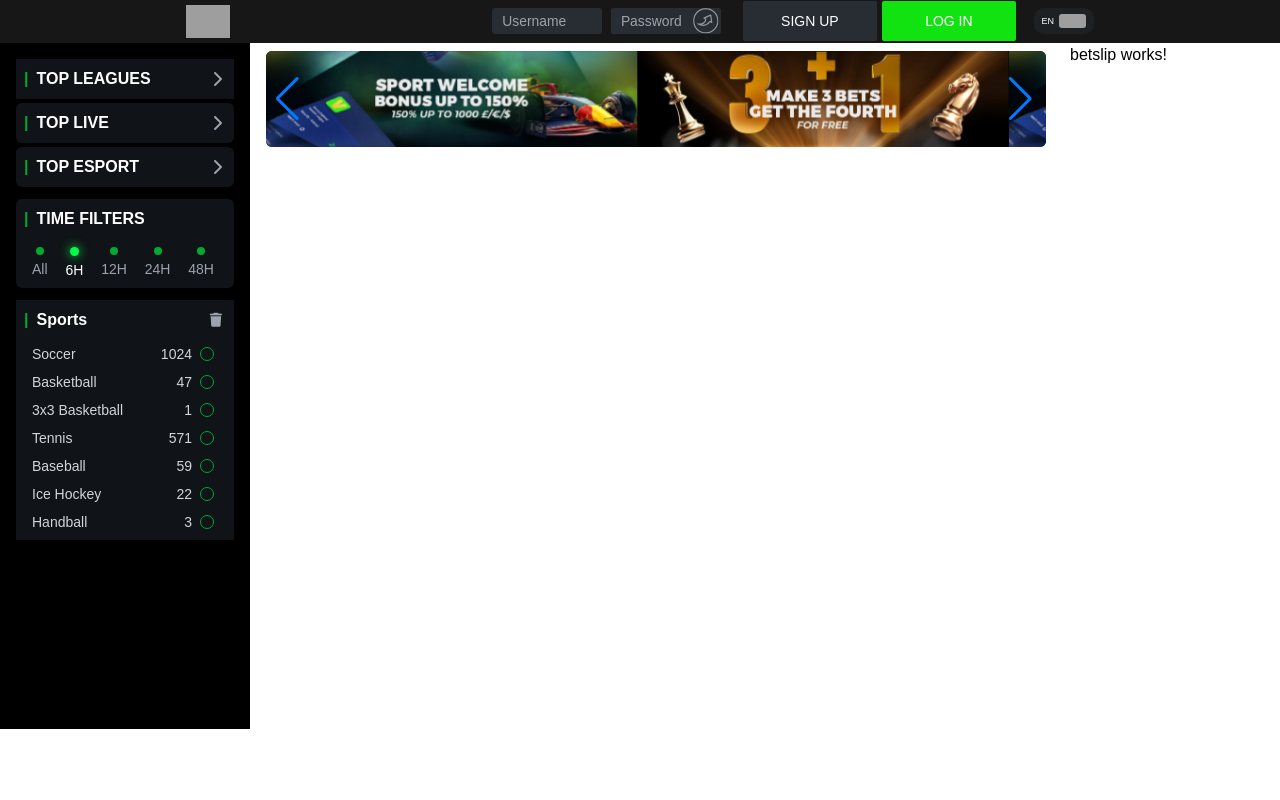
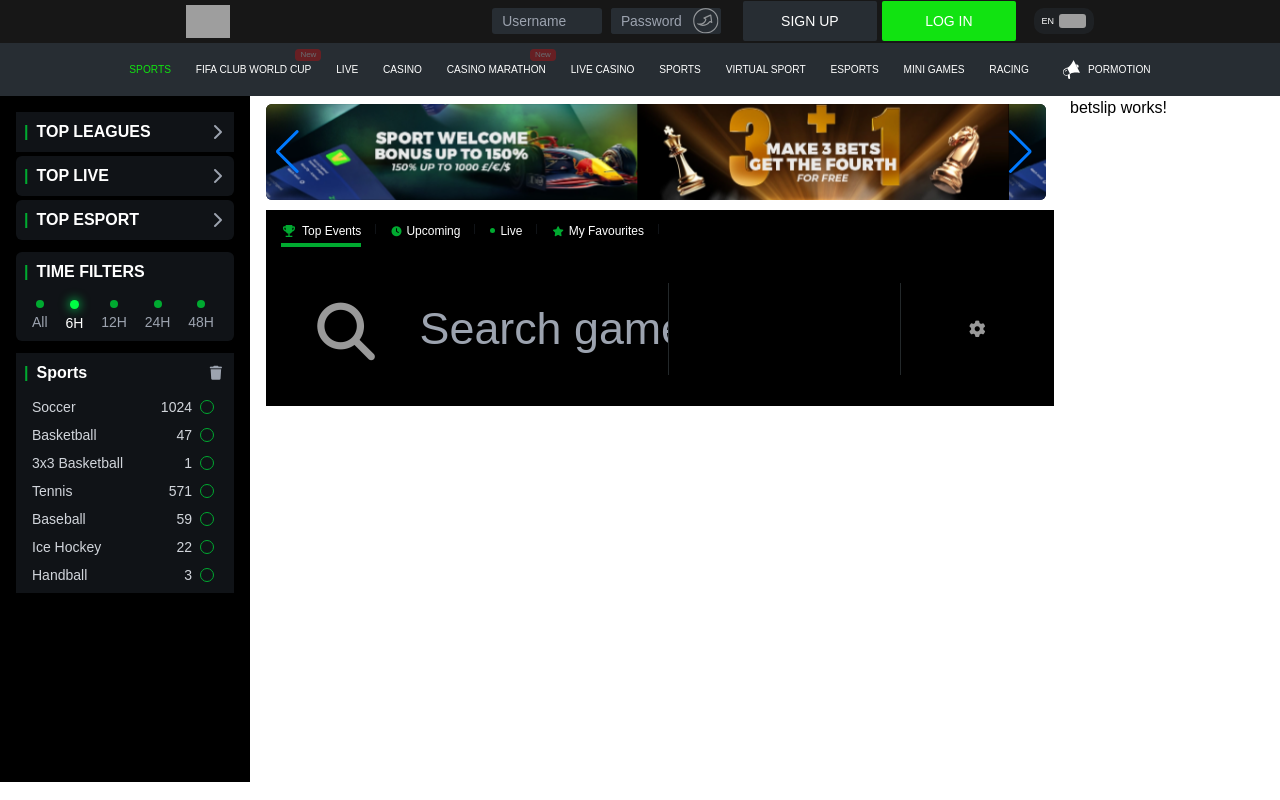
Before and after one commit to faizan99904/FlashExch, an Angular app: page / in a window 1280 px wide. Built offline with nearby package versions, Linux system fonts and the light colour scheme; grey boxes are pictures that could not be loaded.

Commit message:
working on search bar

```diff
--- a/src/layout/layout.component.html
+++ b/src/layout/layout.component.html
@@ -1,5 +1,6 @@
 <div>
     <app-header></app-header>
+    <app-sports-nav></app-sports-nav>
     <div class="flex lg:gap-4 gap-0">
         <app-sidebar></app-sidebar>
         <div class="w-[100vw] lg:w-[calc(100vw-492px)]">
--- a/src/layout/layout.component.ts
+++ b/src/layout/layout.component.ts
@@ -9,7 +9,7 @@ import { SportEventsComponent } from "../shared/sport-events/sport-events.compon
 
 @Component({
   selector: 'app-layout',
-  imports: [HeaderComponent, SidebarComponent, RouterOutlet, BottomNavComponent, BetslipComponent, SportsNavComponent, SportEventsComponent],
+  imports: [HeaderComponent, SidebarComponent, RouterOutlet, BottomNavComponent, BetslipComponent, SportsNavComponent],
   templateUrl: './layout.component.html',
   styleUrl: './layout.component.css'
 })
--- a/src/pages/sports-book/sports-book.component.html
+++ b/src/pages/sports-book/sports-book.component.html
@@ -1,3 +1,4 @@
 <div class="w-full">
     <div class="lg:pr-2"> <app-swiper-card-home class="lg:rounded-md"></app-swiper-card-home></div>
+    <app-sport-events></app-sport-events>
 </div>
--- a/src/pages/sports-book/sports-book.component.ts
+++ b/src/pages/sports-book/sports-book.component.ts
@@ -1,9 +1,11 @@
 import { Component } from '@angular/core';
 import { SwiperCardHomeComponent } from "../../shared/swiper-card-home/swiper-card-home.component";
+import { SportsNavComponent } from '../../shared/sports-nav/sports-nav.component';
+import { SportEventsComponent } from '../../shared/sport-events/sport-events.component';
 
 @Component({
   selector: 'app-sports-book',
-  imports: [SwiperCardHomeComponent],
+  imports: [SwiperCardHomeComponent, SportEventsComponent ],
   templateUrl: './sports-book.component.html',
   styleUrl: './sports-book.component.css'
 })
--- a/src/shared/sport-events/sport-events.component.html
+++ b/src/shared/sport-events/sport-events.component.html
@@ -54,3 +54,27 @@
         <span>My Favourites</span>
     </div>
 </div>
+
+
+
+<div class="bg-black flex w-full h-[12vw]">
+    <div class="relative grow-[1] h-full">
+        <input type="text"
+            class="bg-transparent border-0 h-full w-full pl-[12vw] leading-[12vw] outline-0 text-[3.5vw] text-white"
+            placeholder="Search games">
+        <i
+            class="fa-solid fa-magnifying-glass text-[#999999] absolute left-[4vw] pointer-events-none top-[50%] text-[4.5vw] -mt-[2vw]"></i>
+    </div>
+    <div class="flex items-center w-[33vw] h-[100%] before:block before:w-[1px] before:h-[60%] before:bg-[#23282a]">
+        <div
+            class="text-[7vw] ml-[6vw] flex justify-center relative w-[calc(50%-3vw)] h-[80%] border-b-[8vw] border-transparent">
+
+        </div>
+    </div>
+    <div
+        class="relative  before:block before:w-[1px] before:h-[60%] before:bg-[#23282a] before:absolute before:top-[20%] before:left-[0px] ">
+        <span class="flex items-center justify-center w-[12vw] h-full font-[4.5vw]">
+            <i class="fa-solid fa-gear text-[#999999] text-[16.5px]"></i>
+        </span>
+    </div>
+</div>
```
